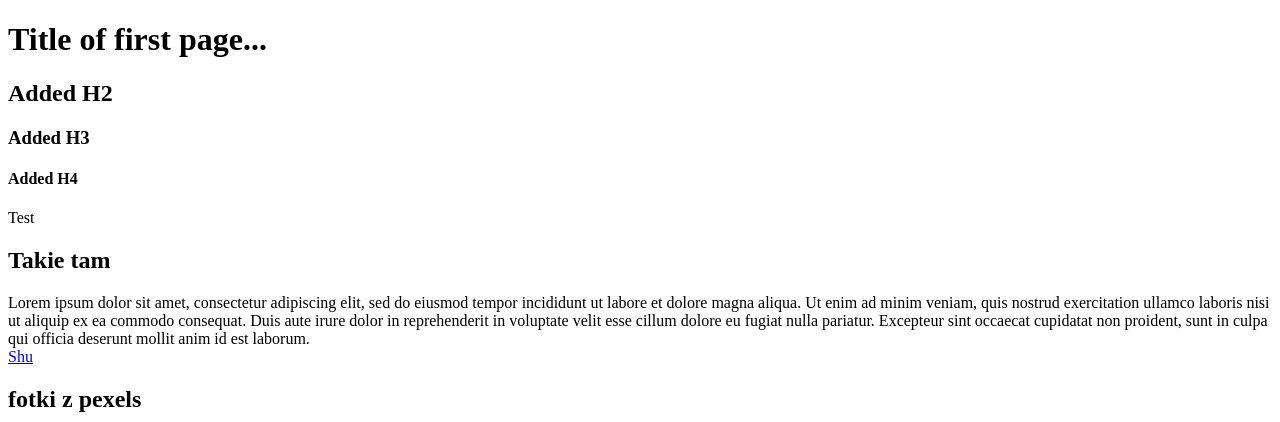
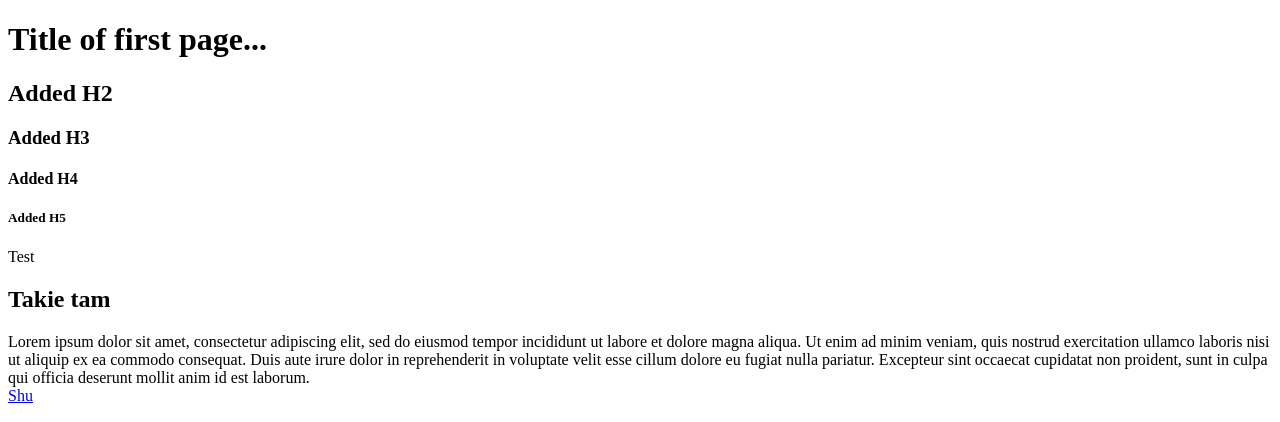
Before and after one commit to RmnBe/GIT-nauka, a plain HTML site: page index.html in a window 1280 px wide. Shown: the top 422 px of the page. Drawn offline with Linux system fonts and the light colour scheme.

Commit message:
Update index.html Added H5

```diff
--- a/index.html
+++ b/index.html
@@ -9,6 +9,7 @@
 		<h2>Added H2</H2>
 		<H3>Added H3</H3>
 		<H4>Added H4</H4>
+	    	<H5>Added H5</H5>
 		<p>Test</p>
         <h2>Takie tam</h2>
         <p>Lorem ipsum dolor sit amet, consectetur adipiscing elit, sed do eiusmod tempor incididunt ut labore et dolore magna aliqua. Ut enim ad minim veniam, quis nostrud exercitation ullamco laboris nisi ut aliquip ex ea commodo consequat. Duis aute irure dolor in reprehenderit in voluptate velit esse cillum dolore eu fugiat nulla pariatur. Excepteur sint occaecat cupidatat non proident, sunt in culpa qui officia deserunt mollit anim id est laborum.
```
